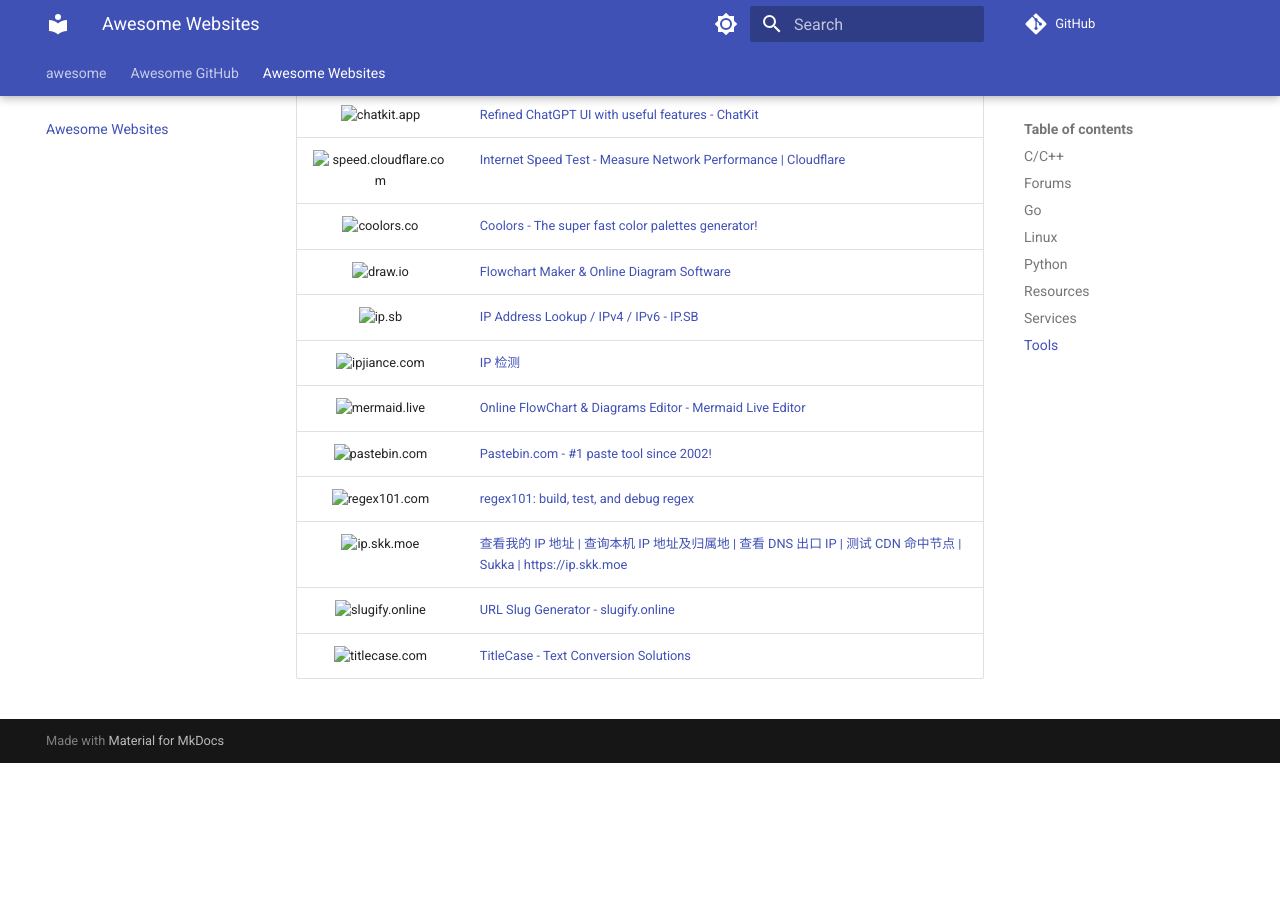
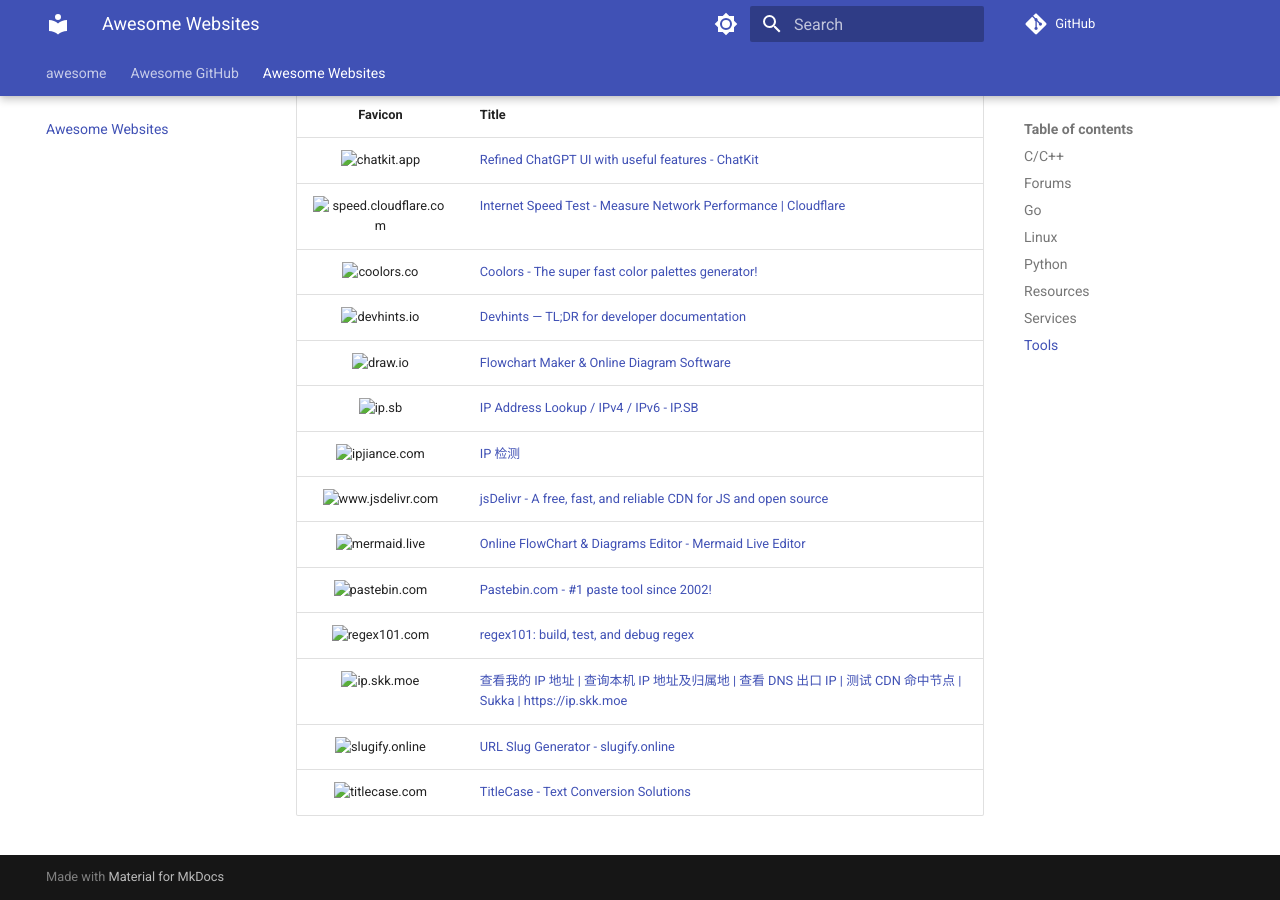
Before and after one commit to liblaf/awesome, an MkDocs documentation site: the page built from docs/websites.md, in a window 1280 px wide and 900 px high, scrolled down 2977 px. Built offline with MkDocs 1.6.1 and Material for MkDocs 9.7.7, drawn with Linux system fonts in a browser that asks for light colours; comment, search, counter and statistics services are not loaded; before the commit the page ends 3740 px from its top, so only the background shows below that; some of the changed text lies outside the part shown.

Commit message:
docs: add awesome websites

```diff
--- a/docs/websites.md
+++ b/docs/websites.md
@@ -10,6 +10,7 @@
 
 |                                                         Favicon                                                          | Title                                                                                                                  |
 | :----------------------------------------------------------------------------------------------------------------------: | ---------------------------------------------------------------------------------------------------------------------- |
+|           <img src="https://proposed-rose-aardwolf.faviconkit.com/cdecl.org/256" alt="cdecl.org" width="32" />           | [cdecl: C gibberish ↔ English](https://cdecl.org)                                                                      |
 | <img src="https://proposed-rose-aardwolf.faviconkit.com/en.cppreference.com/256" alt="en.cppreference.com" width="32" /> | [cppreference.com](https://en.cppreference.com)                                                                        |
 |          <img src="https://proposed-rose-aardwolf.faviconkit.com/github.com/256" alt="github.com" width="32" />          | [GitHub - google/sanitizers: AddressSanitizer, ThreadSanitizer, MemorySanitizer](https://github.com/google/sanitizers) |
 |            <img src="https://proposed-rose-aardwolf.faviconkit.com/llvm.org/256" alt="llvm.org" width="32" />            | [LLVM Language Reference Manual — LLVM 17.0.0git documentation](https://llvm.org/docs/LangRef.html)                    |
@@ -83,9 +84,11 @@
 |          <img src="https://proposed-rose-aardwolf.faviconkit.com/chatkit.app/256" alt="chatkit.app" width="32" />          | [Refined ChatGPT UI with useful features - ChatKit](https://chatkit.app)                                                                   |
 | <img src="https://proposed-rose-aardwolf.faviconkit.com/speed.cloudflare.com/256" alt="speed.cloudflare.com" width="32" /> | [Internet Speed Test - Measure Network Performance \| Cloudflare](https://speed.cloudflare.com)                                            |
 |           <img src="https://proposed-rose-aardwolf.faviconkit.com/coolors.co/256" alt="coolors.co" width="32" />           | [Coolors - The super fast color palettes generator!](https://coolors.co)                                                                   |
+|          <img src="https://proposed-rose-aardwolf.faviconkit.com/devhints.io/256" alt="devhints.io" width="32" />          | [Devhints — TL;DR for developer documentation](https://devhints.io)                                                                        |
 |              <img src="https://proposed-rose-aardwolf.faviconkit.com/draw.io/256" alt="draw.io" width="32" />              | [Flowchart Maker & Online Diagram Software](https://draw.io)                                                                               |
 |                <img src="https://proposed-rose-aardwolf.faviconkit.com/ip.sb/256" alt="ip.sb" width="32" />                | [IP Address Lookup / IPv4 / IPv6 - IP.SB](https://ip.sb)                                                                                   |
 |         <img src="https://proposed-rose-aardwolf.faviconkit.com/ipjiance.com/256" alt="ipjiance.com" width="32" />         | [IP 检测](https://ipjiance.com)                                                                                                            |
+|     <img src="https://proposed-rose-aardwolf.faviconkit.com/www.jsdelivr.com/256" alt="www.jsdelivr.com" width="32" />     | [jsDelivr - A free, fast, and reliable CDN for JS and open source](https://www.jsdelivr.com)                                               |
 |         <img src="https://proposed-rose-aardwolf.faviconkit.com/mermaid.live/256" alt="mermaid.live" width="32" />         | [Online FlowChart & Diagrams Editor - Mermaid Live Editor](https://mermaid.live)                                                           |
 |         <img src="https://proposed-rose-aardwolf.faviconkit.com/pastebin.com/256" alt="pastebin.com" width="32" />         | [Pastebin.com - #1 paste tool since 2002!](https://pastebin.com)                                                                           |
 |         <img src="https://proposed-rose-aardwolf.faviconkit.com/regex101.com/256" alt="regex101.com" width="32" />         | [regex101: build, test, and debug regex](https://regex101.com)                                                                             |
```
Also changed, not shown: 1 other file.
